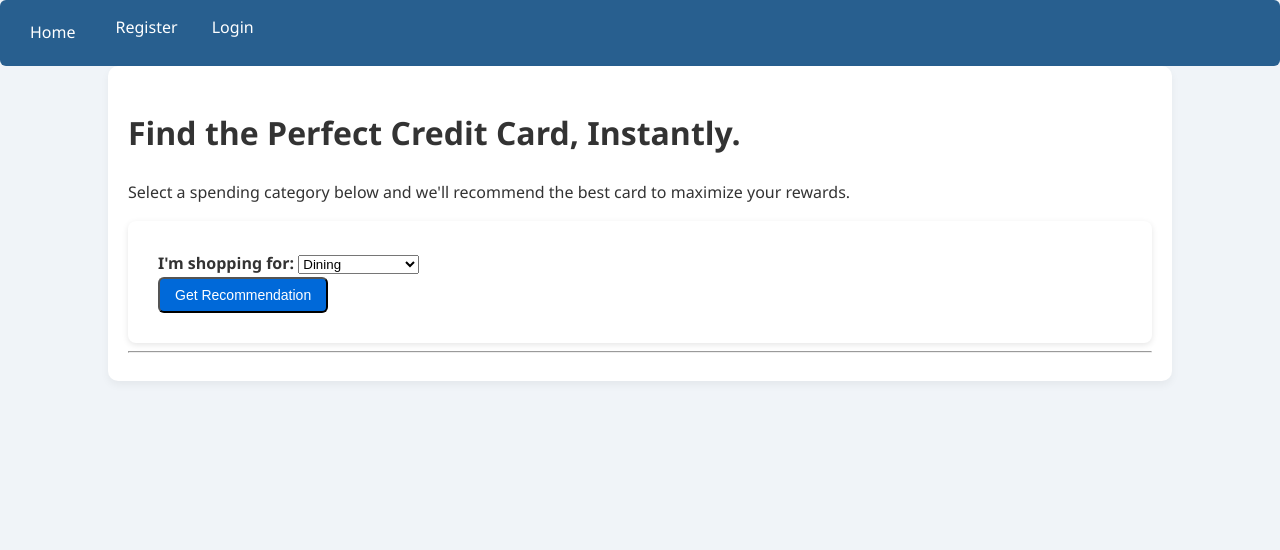
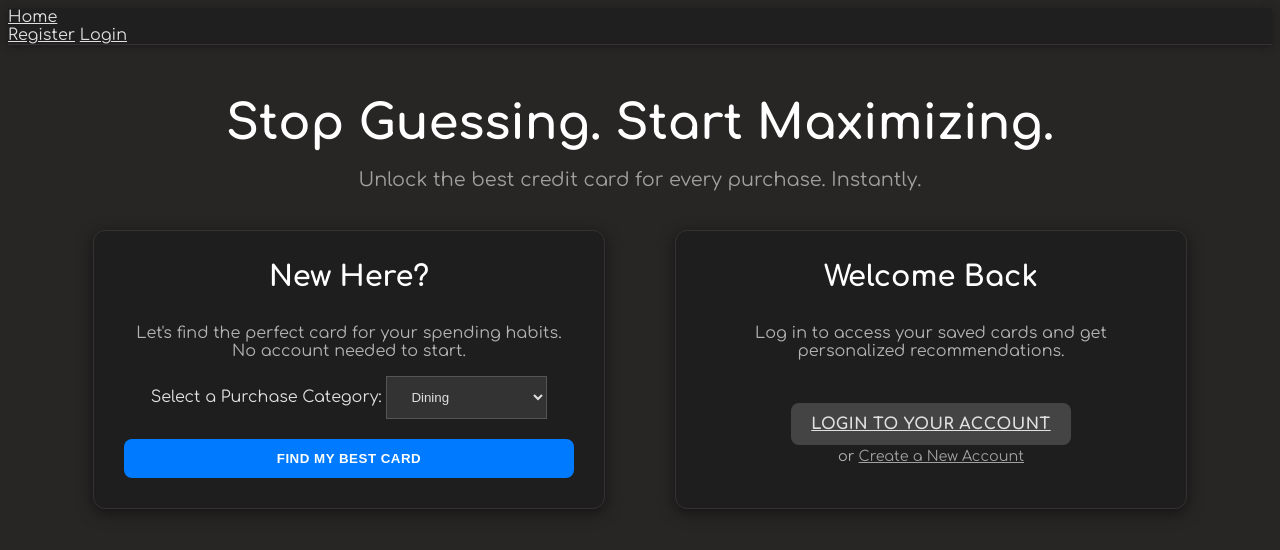
Before and after one commit to snigdhaghosh/smart-credit-card-recommender, a Flask app: page / in a window 1280 px wide. Shown: the top 550 px of the page. Run offline with Flask 3, Linux system fonts and the light colour scheme.

Commit message:
updated gui

```diff
--- a/app/static/css/style.css
+++ b/app/static/css/style.css
@@ -1,143 +1,139 @@
+/* --- Overall Body and Background --- */
 body {
-    font-family: 'Segoe UI', Tahoma, Geneva, Verdana, sans-serif;
-    background-color: #f0f4f8;
-    color: #333;
-    line-height: 1.6;
-    margin: 0;
-    padding: 0;
+    background-color: lab(15% 1.39 0.5); /* Very dark grey, near black */
+    color: #e0e0e0; /* Off-white for comfortable reading */
+    /* font-family: 'Segoe UI', 'Roboto', sans-serif; Modern font stack */
+    font-family: 'Comfortaa', sans-serif;
 }
 
-.container {
-    width: 80%;
-    max-width: 1200px;
-    margin: 0 auto;
-    background-color: #fff;
-    padding: 20px;
-    border-radius: 10px;
-    box-shadow: 0 4px 8px rgba(0,0,0,0.05);
+/* --- Main Navigation Bar --- */
+nav.navbar {
+    background-color: #1f1f1f; /* Slightly lighter than body */
+    border-bottom: 1px solid #333; /* Subtle separator */
+    box-shadow: 0 2px 8px rgba(0,0,0,0.3);
 }
 
-
-nav {
-    background-color: #285f8f;
-    padding: 15px;
-    border-radius: 6px;
-    display: flex;
-    gap: 10px;
+nav.navbar a {
+    color: #e0e0e0;
+    transition: color 0.2s ease-in-out;
 }
 
-nav a {
-    color: #fff;
-    text-decoration: none;
-    padding: 5px 15px;
-    border-radius: 4px;
+nav.navbar a:hover, nav.navbar a.active {
+    background-color: transparent; /* Remove old hover effect */
+    color: #ffffff; /* Brighten text on hover */
+    text-shadow: 0 0 5px rgba(255, 255, 255, 0.5);
 }
 
-nav a:hover, nav a.active {
-    background-color: #1f4b72;
+/* --- Landing Page Specific Styles --- */
+.landing-container {
+    background-color: transparent; /* The container is now just for layout */
+    box-shadow: none;
+    padding: 20px 0;
 }
 
+.landing-header {
+    text-align: center;
+    margin-bottom: 40px;
+}
+
+.landing-header h1 {
+    font-size: 3em;
+    font-weight: 700;
+    color: #ffffff;
+    margin-bottom: 0.2em;
+}
+
+.landing-header .subtitle {
+    font-size: 1.2em;
+    color: #a0a0a0; /* Lighter grey for subtitle */
+}
+
+/* --- Split Call-to-Action (CTA) Container --- */
+.cta-split-container {
+    display: flex;
+    gap: 70px;
+    justify-content: center;
+    align-items: stretch; /* Makes panels equal height */
+}
+
+.cta-panel {
+    background-color: #1e1e1e; /* Dark panel background */
+    border: 1px solid #333;
+    border-radius: 12px;
+    padding: 30px;
+    width: 45%;
+    max-width: 450px;
+    box-shadow: 0 4px 15px rgba(0, 0, 0, 0.5);
+    text-align: center;
+    display: flex;
+    flex-direction: column;
+    justify-content: space-between;
+}
+
+.cta-panel h2 {
+    font-size: 1.8em;
+    margin-top: 0;
+    margin-bottom: 15px;
+    color: #ffffff;
+}
+
+.cta-panel p {
+    color: #b3b3b3;
+    flex-grow: 1; /* Pushes buttons to the bottom */
+}
+
+/* --- Form and Button Styling --- */
+.form-control-lg, .form-control {
+    background-color: #333;
+    color: #e0e0e0;
+    border: 1px solid #555;
+    padding: 12px 20px;
+}
 
 .btn {
-    display: inline-block;
-    padding: 8px 15px;
-    font-size: 14px;
-    border-radius: 6px;
-    text-decoration: none;
-    cursor: pointer;
-    transition: background-color 0.3s ease;
+    padding: 12px 20px;
+    font-weight: bold;
+    border-radius: 8px;
+    border: none;
+    text-transform: uppercase;
+    letter-spacing: 0.5px;
+    transition: all 0.3s ease;
+    width: 100%; /* Make buttons block-level */
 }
 
 .btn-primary {
-    background-color: #0069d9;
-    color: white;
+    background-color: #007bff; /* A vibrant blue for the primary action */
+    color: #ffffff;
 }
 
 .btn-primary:hover {
     background-color: #0056b3;
+    box-shadow: 0 0 15px rgba(0, 123, 255, 0.5);
+    transform: translateY(-2px);
 }
 
-.form-container {
-    background-color: #fff;
-    padding: 30px;
-    border-radius: 8px;
-    box-shadow: 0 2px 6px rgba(0, 0, 0, 0.1);
+/* Add spacing above form submit buttons */
+.cta-form .btn {
+    margin-top: 20px;
 }
 
-.form-group label {
-    font-weight: bold;
+.btn-secondary {
+    background-color: #444; /* Grey for secondary action */
+    color: #e0e0e0;
 }
 
-.form-control {
-    border: 1px solid #ced4da;
-    border-radius: 4px;
-    padding: 8px;
+.btn-secondary:hover {
+    background-color: #555;
+    transform: translateY(-2px);
 }
 
-.form-control:focus {
-    border-color: #80bdff;
-    outline: none;
-    box-shadow: 0 0 5px rgba(0, 123, 255, 0.5);
+.subtle-link {
+    margin-top: 15px;
+    font-size: 0.9em;
+    color: #888;
 }
 
-
-.card-recommendation {
-    border-radius: 6px;
-    box-shadow: 0 3px 6px rgba(0,0,0,0.08);
-    padding: 20px;
-    margin-bottom: 20px;
-    transition: transform 0.2s;
+.subtle-link a {
+    color: #a0a0a0;
+    text-decoration: underline;
 }
-
-.card-recommendation:hover {
-    transform: translateY(-5px);
-}
-
-.card-recommendation.best-card {
-    border-left: 5px solid #28a745;
-    background-color: #e8f5e9;
-}
-
-.card-image {
-    max-width: 120px;
-    border-radius: 4px;
-}
-
-.reward-rate {
-    color: #27ae60;
-}
-
-
-.alert {
-    padding: 12px;
-    border-radius: 6px;
-    margin-bottom: 20px;
-    font-size: 0.9em;
-}
-
-.alert-danger {
-    background-color: #f8d7da;
-    color: #721c24;
-    border: 1px solid #f5c6cb;
-}
-
-.alert-info {
-    background-color: #d1ecf1;
-    color: #0c5460;
-    border: 1px solid #bee5eb;
-}
-
-
-input[type="checkbox"], input[type="radio"] {
-    transform: scale(1.2);
-    margin-right: 8px;
-}
-
-
-.badge {
-    background-color: #28a745;
-    color: white;
-    border-radius: 4px;
-    padding: 2px 6px;
-    font-size: 0.8em;
-}
--- a/app/templates/base.html
+++ b/app/templates/base.html
@@ -4,6 +4,7 @@
     <meta charset="utf-8">
     <meta name="viewport" content="width=device-width, initial-scale=1, shrink-to-fit=no">
     <title>{% block title %}Smart Credit Recommender{% endblock %}</title>
+    <link href="https://fonts.googleapis.com/css2?family=Comfortaa:wght@300;400;700&display=swap" rel="stylesheet">
     <link rel="stylesheet" href="{{ url_for('static', filename='css/style.css') }}">
 </head>
 <body>
--- a/app/templates/index.html
+++ b/app/templates/index.html
@@ -1,17 +1,21 @@
 {% extends "base.html" %}
 
-{% block title %}Welcome to Smart Credit Recommender{% endblock %}
+{% block title %}Your Wallet, Optimized.{% endblock %}
 
 {% block content %}
-<div class="hero-section">
-    <h1>Find the Perfect Credit Card, Instantly.</h1>
-    <p class="subtitle">Select a spending category below and we'll recommend the best card to maximize your rewards.</p>
+<div class="landing-container">
+    <div class="landing-header">
+        <h1>Stop Guessing. Start Maximizing.</h1>
+        <p class="subtitle">Unlock the best credit card for every purchase. Instantly.</p>
     </div>
 
-<div class="form-container">
-    <form action="{{ url_for('main.recommend') }}" method="post">
+    <div class="cta-split-container">
+        <div class="cta-panel guest-panel">
+            <h2>New Here?</h2>
+            <p>Let's find the perfect card for your spending habits. No account needed to start.</p>
+            <form action="{{ url_for('main.recommend') }}" method="post" class="cta-form">
                 <div class="form-group">
-            <label for="category">I'm shopping for:</label>
+                    <label for="category">Select a Purchase Category:</label>
                     <select name="category" id="category" class="form-control-lg">
                         {% for category in categories %}
                             <option value="{{ category.name }}">{{ category.name }}</option>
@@ -20,12 +24,18 @@
                         {% endfor %}
                     </select>
                 </div>
-        <button type="submit" class="btn btn-primary btn-lg">Get Recommendation</button>
+                <button type="submit" class="btn btn-primary btn-block">Find My Best Card</button>
             </form>
         </div>
 
-<hr>
-
-<div id="recommendation-result">
+        <div class="cta-panel user-panel">
+            <h2>Welcome Back</h2>
+            <p>Log in to access your saved cards and get personalized recommendations.</p>
+            <div class="cta-buttons">
+                <a href="{{ url_for('main.login') }}" class="btn btn-secondary btn-block">Login to Your Account</a>
+                <p class="subtle-link">or <a href="{{ url_for('main.register') }}">Create a New Account</a></p>
+            </div>
+        </div>
+    </div>
 </div>
 {% endblock %}
```
Lines whose indentation alone changed are shown as unchanged.
